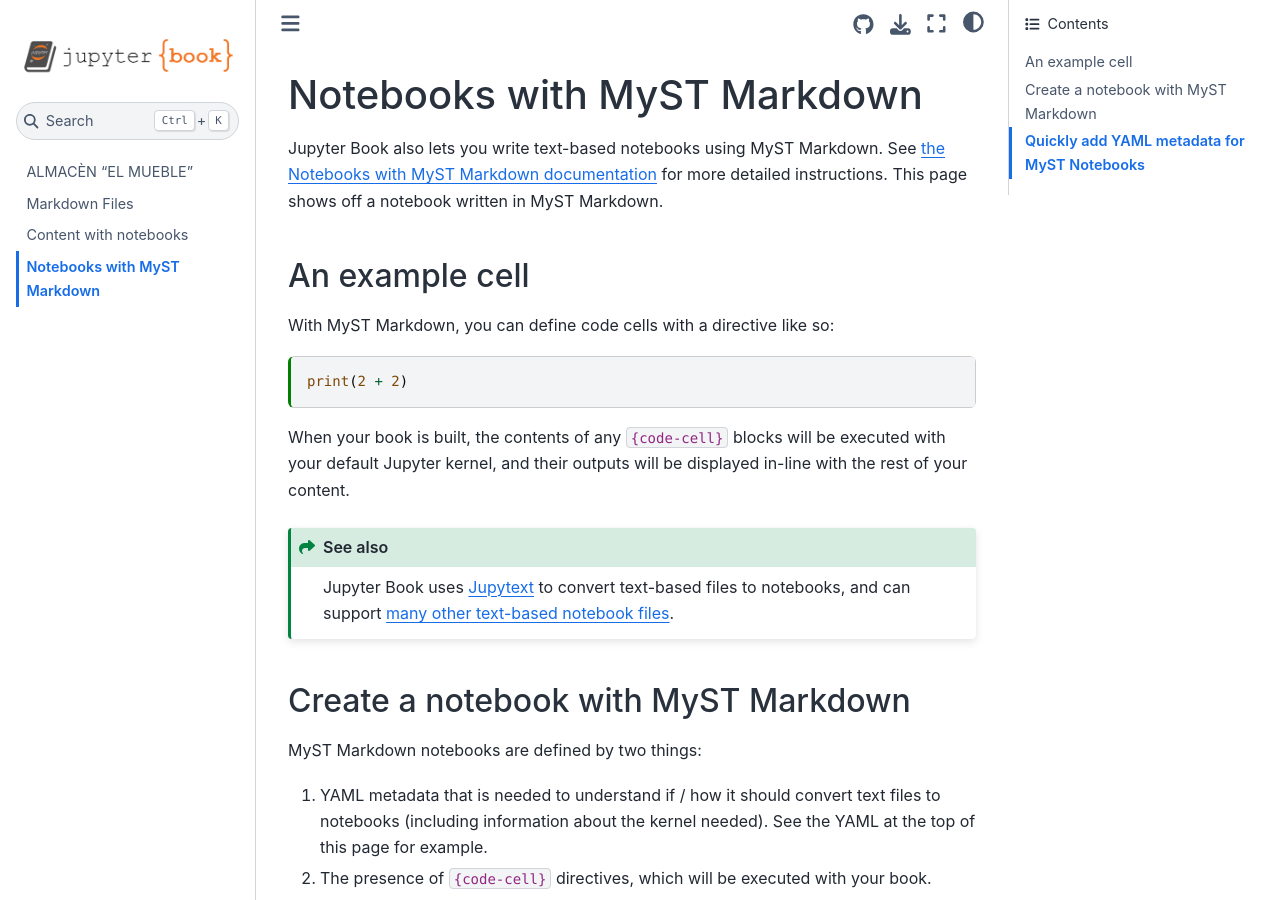
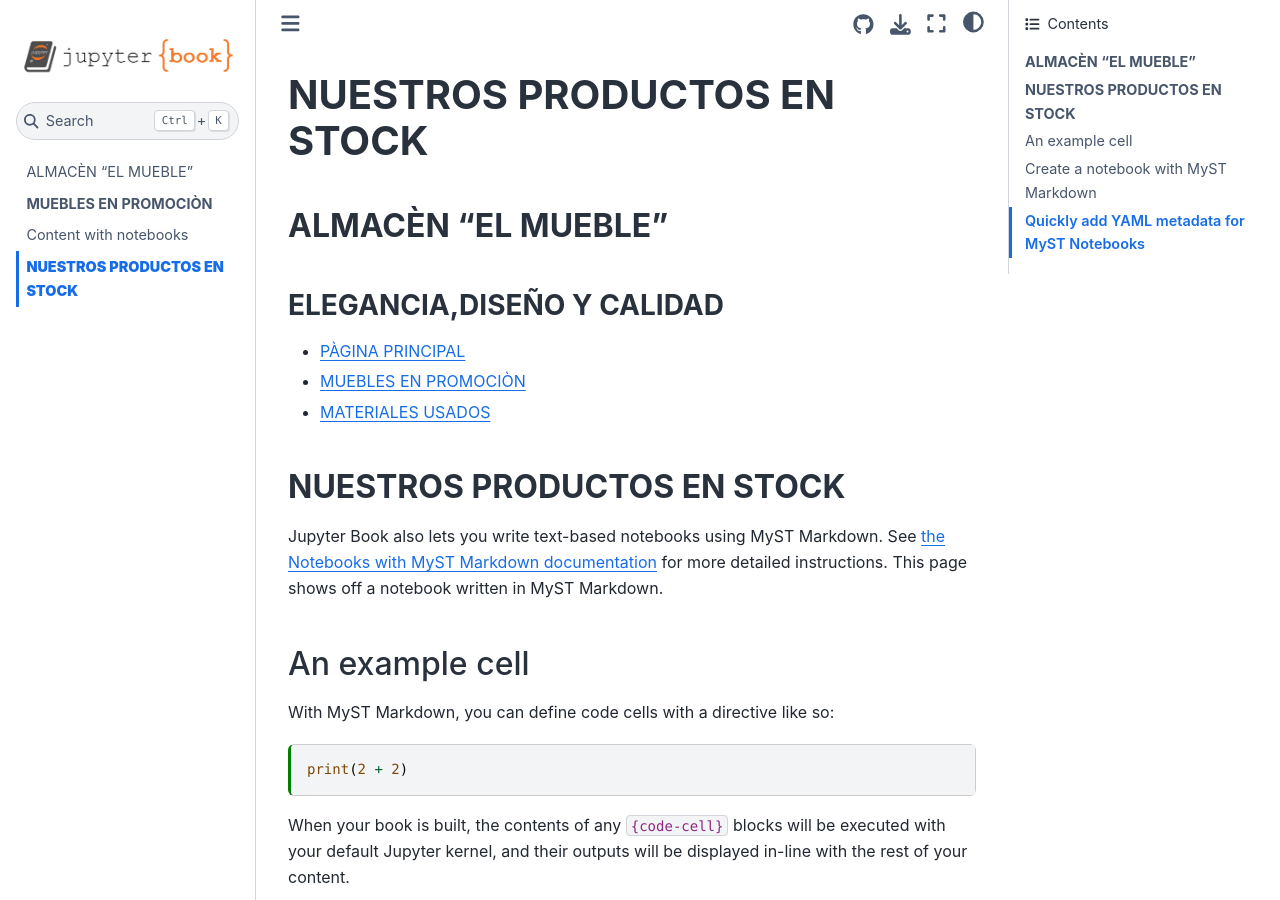
Before and after one commit to EANDRESAGILA/milibro, a Jupyter Book: the page built from markdown-notebooks.md, in a window 1280 px wide and 900 px high. Built offline with Jupyter Book 1.0.4 settings and Sphinx 7.4.7 and the Sphinx Book theme 1.1.4, drawn with Linux system fonts in a browser that asks for light colours.

Commit message:
Mi commit 3

```diff
--- a/markdown-notebooks.md
+++ b/markdown-notebooks.md
@@ -13,7 +13,16 @@
   name: python3
 ---
 
-# Notebooks with MyST Markdown
+# **NUESTROS PRODUCTOS EN STOCK**
+### **ALMACÈN "EL MUEBLE"**
+###### **ELEGANCIA,DISEÑO Y CALIDAD**
+
+
+- [PÀGINA PRINCIPAL ](intro.md)
+- [MUEBLES EN PROMOCIÒN ](promocion.md)
+- [MATERIALES USADOS ](materiales.md)
+
+## **NUESTROS PRODUCTOS EN STOCK**
 
 Jupyter Book also lets you write text-based notebooks using MyST Markdown.
 See [the Notebooks with MyST Markdown documentation](https://jupyterbook.org/file-types/myst-notebooks.html) for more detailed instructions.
--- a/markdown.md
+++ b/markdown.md
@@ -1,4 +1,13 @@
-# Markdown Files
+# **MUEBLES EN PROMOCIÒN**
+### **ALMACÈN "EL MUEBLE"**
+###### **ELEGANCIA,DISEÑO Y CALIDAD**
+
+
+- [PÀGINA PRINCIPAL ](intro.md)
+- [MATERIALES USADOS ](materiales.md)
+- [NUESTROS PRODUCTOS ](productos.md)
+
+## **MUEBLES EN PROMOCIÒN**
 
 Whether you write your book's content in Jupyter Notebooks (`.ipynb`) or
 in regular markdown files (`.md`), you'll write in the same flavor of markdown
```
